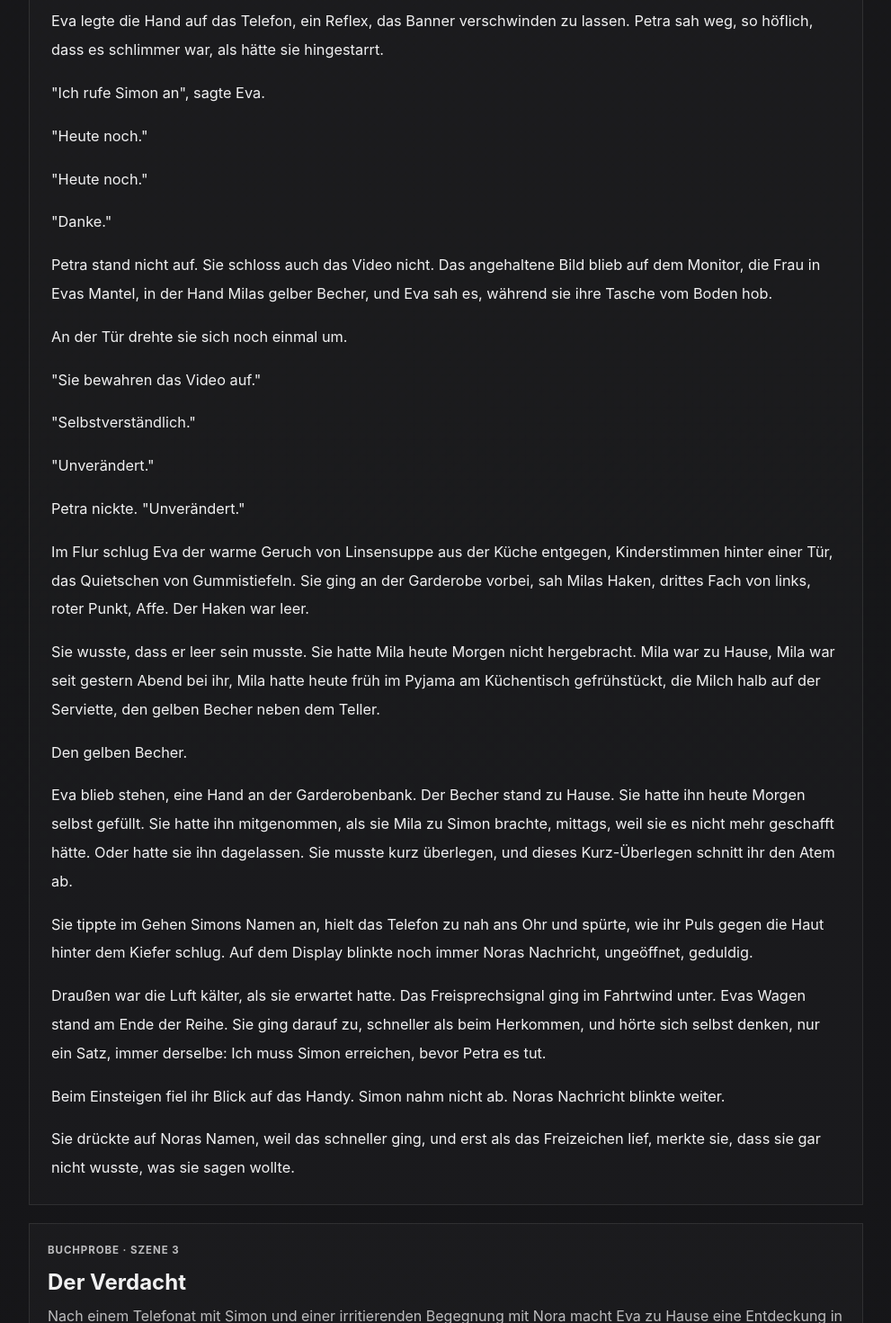
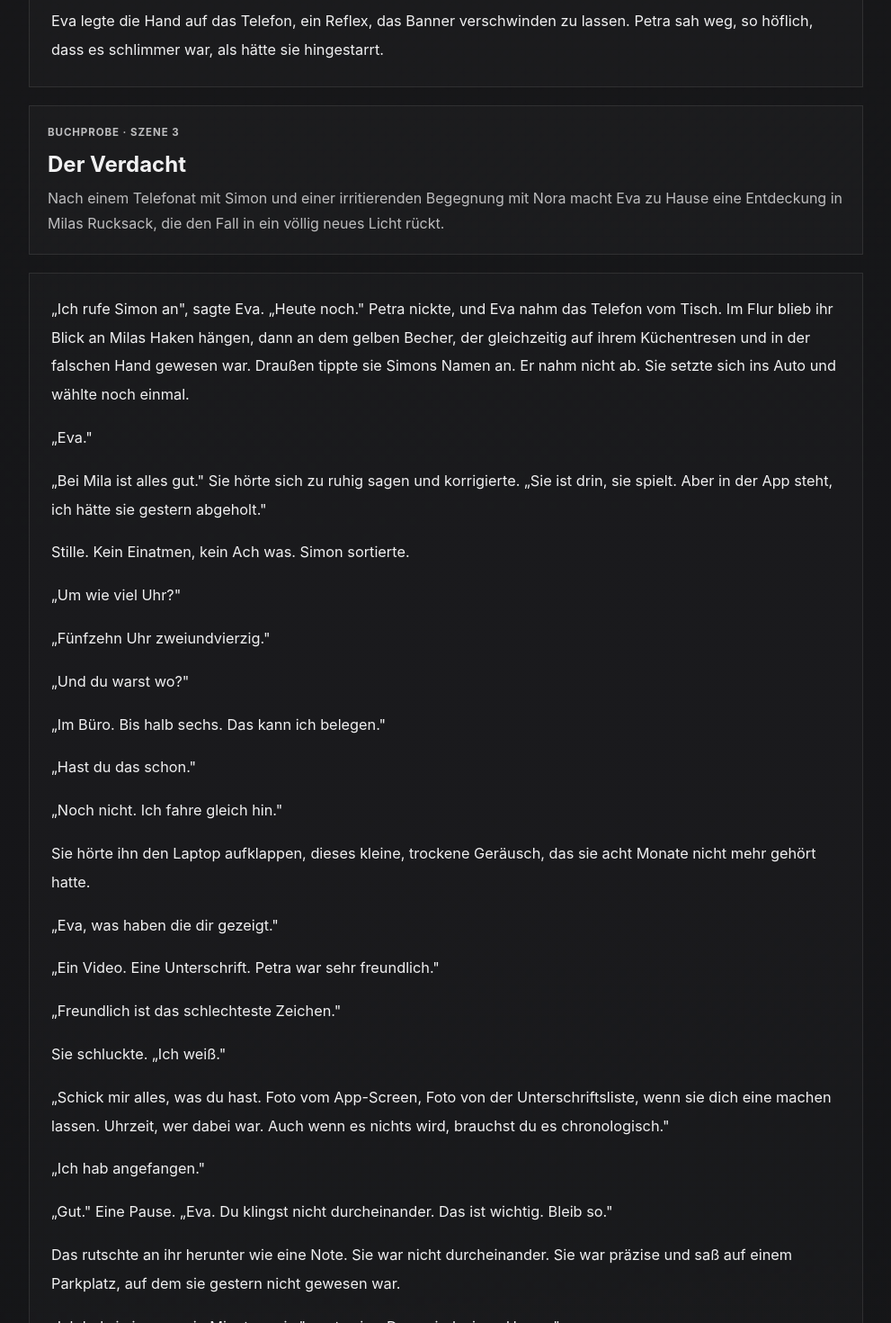
Before and after one commit to KleinDigitalSolutions/EMBER, a Next.js app: page /samples/die-falsche-abholung in a window 1280 px wide. Shown: the part 7760-9230 px from the top of the page at 90% size, without its empty margins (144-1135 px from the left). Built offline with nearby package versions, Linux system fonts and the light colour scheme.

Commit message:
piepline anpasuung

```diff
--- a/app/samples/die-falsche-abholung/page.tsx
+++ b/app/samples/die-falsche-abholung/page.tsx
@@ -101,29 +101,11 @@ const sceneTwoParagraphs = [
   "\"Ich möchte, dass du Simon informierst, bevor wir es müssen.\"",
   "Im selben Moment vibrierte Evas Handy auf dem Tisch. Sie hatte es nicht bewusst dorthin gelegt. Der Bildschirm hellte sich auf, ein Banner zog sich über das Display, oben, lesbar für beide, ob man wollte oder nicht.",
   "*Nora: Alles okay bei euch? Hab Mila heute Mittag im Hof gehört, war kurz unsicher, ob ich rüberkomme. Melde dich.*",
-  "Eva legte die Hand auf das Telefon, ein Reflex, das Banner verschwinden zu lassen. Petra sah weg, so höflich, dass es schlimmer war, als hätte sie hingestarrt.",
-  "\"Ich rufe Simon an\", sagte Eva.",
-  "\"Heute noch.\"",
-  "\"Heute noch.\"",
-  "\"Danke.\"",
-  "Petra stand nicht auf. Sie schloss auch das Video nicht. Das angehaltene Bild blieb auf dem Monitor, die Frau in Evas Mantel, in der Hand Milas gelber Becher, und Eva sah es, während sie ihre Tasche vom Boden hob.",
-  "An der Tür drehte sie sich noch einmal um.",
-  "\"Sie bewahren das Video auf.\"",
-  "\"Selbstverständlich.\"",
-  "\"Unverändert.\"",
-  "Petra nickte. \"Unverändert.\"",
-  "Im Flur schlug Eva der warme Geruch von Linsensuppe aus der Küche entgegen, Kinderstimmen hinter einer Tür, das Quietschen von Gummistiefeln. Sie ging an der Garderobe vorbei, sah Milas Haken, drittes Fach von links, roter Punkt, Affe. Der Haken war leer.",
-  "Sie wusste, dass er leer sein musste. Sie hatte Mila heute Morgen nicht hergebracht. Mila war zu Hause, Mila war seit gestern Abend bei ihr, Mila hatte heute früh im Pyjama am Küchentisch gefrühstückt, die Milch halb auf der Serviette, den gelben Becher neben dem Teller.",
-  "Den gelben Becher.",
-  "Eva blieb stehen, eine Hand an der Garderobenbank. Der Becher stand zu Hause. Sie hatte ihn heute Morgen selbst gefüllt. Sie hatte ihn mitgenommen, als sie Mila zu Simon brachte, mittags, weil sie es nicht mehr geschafft hätte. Oder hatte sie ihn dagelassen. Sie musste kurz überlegen, und dieses Kurz-Überlegen schnitt ihr den Atem ab.",
-  "Sie tippte im Gehen Simons Namen an, hielt das Telefon zu nah ans Ohr und spürte, wie ihr Puls gegen die Haut hinter dem Kiefer schlug. Auf dem Display blinkte noch immer Noras Nachricht, ungeöffnet, geduldig.",
-  "Draußen war die Luft kälter, als sie erwartet hatte. Das Freisprechsignal ging im Fahrtwind unter. Evas Wagen stand am Ende der Reihe. Sie ging darauf zu, schneller als beim Herkommen, und hörte sich selbst denken, nur ein Satz, immer derselbe: Ich muss Simon erreichen, bevor Petra es tut.",
-  "Beim Einsteigen fiel ihr Blick auf das Handy. Simon nahm nicht ab. Noras Nachricht blinkte weiter.",
-  "Sie drückte auf Noras Namen, weil das schneller ging, und erst als das Freizeichen lief, merkte sie, dass sie gar nicht wusste, was sie sagen wollte."
+  "Eva legte die Hand auf das Telefon, ein Reflex, das Banner verschwinden zu lassen. Petra sah weg, so höflich, dass es schlimmer war, als hätte sie hingestarrt."
 ];
 
 const sceneThreeParagraphs = [
-  "Eva saß im Wagen, die Tür einen Spalt offen, den Schlüssel in der Hand, ohne ihn ins Schloss zu stecken. Auf dem Display stand Simons Name, bevor sie ihn gewählt hatte. Sie hatte ihn nur angetippt.",
+  "„Ich rufe Simon an\", sagte Eva. „Heute noch.\" Petra nickte, und Eva nahm das Telefon vom Tisch. Im Flur blieb ihr Blick an Milas Haken hängen, dann an dem gelben Becher, der gleichzeitig auf ihrem Küchentresen und in der falschen Hand gewesen war. Draußen tippte sie Simons Namen an. Er nahm nicht ab. Sie setzte sich ins Auto und wählte noch einmal.",
   "„Eva.\"",
   "„Bei Mila ist alles gut.\" Sie hörte sich zu ruhig sagen und korrigierte. „Sie ist drin, sie spielt. Aber in der App steht, ich hätte sie gestern abgeholt.\"",
   "Stille. Kein Einatmen, kein Ach was. Simon sortierte.",
@@ -165,9 +147,9 @@ const sceneThreeParagraphs = [
   "„Sie haben Video.\"",
   "„Das ist ja absurd. Hör zu, ich mach dir Tee, ich nehm die Wäsche aus dem Hof, ich hol nachher Brot mit, damit du nicht nochmal raus musst. Ich bin einfach da, wenn du kommst, ja?\"",
   "„Das musst du nicht —\"",
-  "„Ich weiß. Ich will.\" Ein kurzes Lachen, das nicht unpassend war, nur schnell. „Eva. Dass jemand behauptet, du hättest Mila um fünfzehn Uhr zweiundvierzig abgeholt, wo du nachweislich im Büro warst, das ist nicht dein Problem, das ist deren Problem. Das kriegen wir sortiert.\"",
+  "„Ich weiß. Ich will.\" Ein kurzes Lachen, das nicht unpassend war, nur schnell. „Eva. Dass jemand behauptet, du hättest Mila gestern schon abgeholt, wo du doch im Büro warst, das ist nicht dein Problem, das ist deren Problem. Das kriegen wir sortiert.\"",
   "Eva hielt das Telefon fester.",
-  "Sie ging die letzten zehn Sekunden durch. Problem mit der App. Gestern. Video. Nein. Sie hatte keine Uhrzeit gesagt. Sie war sicher.",
+  "Sie ging die letzten zehn Sekunden durch. Problem mit der App. Gestern. Video. Nein. Sie hatte nicht gesagt, dass sie im Büro gewesen war. Sie war sicher.",
   "Sie war sicher.",
   "„Eva?\"",
   "„Ja. Ich — ja. Ich komm jetzt los.\"",
@@ -357,27 +339,11 @@ const sceneSixParagraphs = [
   "Eva stellte die Tüte ab. Die Milch kippte auf die Seite. Sie ließ sie liegen.",
   "„Dann frag zu Ende.\"",
   "„Ich habe gefragt.\"",
-  "Sie legte auf, bevor sie etwas sagte, das er später zitieren könnte.",
-  "Oben in der Wohnung stand Milas Rucksack im Flur, wo sie ihn am Morgen abgestellt hatte. Der Inhalator lag in der Seitentasche, halb voll, wie gestern, wie vorgestern. Eva nahm ihn heraus und hielt ihn in der Hand. Das Plastik war kühl. Das Etikett war ihres.",
-  "Sie ging in die Küche, legte den Inhalator auf den Tisch, daneben ihren Kalender, daneben das Handy. Drei Dinge, die ihr gehörten.",
-  "Sie nahm einen Stift und schrieb auf die Rückseite eines Kassenzettels: *14:07 Praxis. 16:30 Supermarkt. Jacke Sterne. Zopf.* Ihre Hand war ruhig.",
-  "Das Handy lag stumm neben dem Kalender. Simon rief nicht zurück.",
-  "Sie bückte sich noch einmal in den Flur, holte die Tüte, stellte die Milch zurück in den Kühlschrank und legte den Bon zu den anderen Zetteln.",
-  "Im Wohnzimmer klingelte das Festnetz. Sie ließ es dreimal klingeln, bevor sie abnahm.",
-  "„Berger.\"",
-  "„Frau Berger, entschuldigen Sie die Störung, hier ist noch einmal die Praxis.\" Dieselbe Stimme wie vorhin. „Ihr Mann hat angerufen. Ich wollte nur sichergehen, was jetzt mit dem Termin ist. Donnerstag oder morgen.\"",
-  "Eva stand mit dem Hörer in der Hand und sah auf den Kalender auf dem Küchentisch, auf die zweimal unterstrichene Zehn.",
-  "„Lassen Sie ihn auf Donnerstag\", sagte sie. „Bitte markieren Sie in der Akte, dass die Verschiebung nicht von mir kam.\"",
-  "„Frau Berger, das kann ich so nicht —\"",
-  "„Dann schreiben Sie daneben: *Patientin bestreitet den gestrigen Anruf.* Mit Datum.\"",
-  "Schweigen. Dann Tastenklicken, langsamer als vorher.",
-  "„Ich habe es notiert.\"",
-  "„Danke.\"",
-  "Auf dem Küchentisch lagen der Inhalator, der Kalender, das Handy und vier Zettel. Eva setzte sich, zog ein leeres Blatt heran und schrieb nur das Datum. Darunter: *14:07 Praxis. 16:30 Supermarkt. Jacke mit Sternen. Zopf schief.* Dann hielt sie inne.",
-  "Unter der letzten Zeile blieb mehr leerer Platz, als auf die Seite passte."
+  "Sie legte auf, bevor sie etwas sagte, das er später zitieren könnte."
 ];
 
 const sceneSevenParagraphs = [
+  `Das Festnetz klingelte, als sie die Milch noch nicht wieder in den Kühlschrank gestellt hatte. Die Praxis wollte nach Simons Rückruf wissen, ob der Termin nun Donnerstag bleiben solle. Eva zwang die Helferin, in der Akte zu notieren, dass die Verschiebung nicht von ihr gekommen war. Danach legte sie Inhalator, Kalender und den Bon nebeneinander auf den Küchentisch, schrieb das Datum auf ein leeres Blatt und fuhr zu Simon, bevor die Tinte ganz trocken war.`,
   `Eva drückte zweimal, obwohl sie wusste, dass einmal reichte. Die Tür ging auf, bevor der Summer ganz verstummt war.`,
   `Simon stand im Flur, die Ärmel hochgeschlagen, ein Geschirrtuch über der Schulter. Hinter ihm roch es nach angebratenen Zwiebeln und warmem Öl.`,
   `„Komm rein."`,
@@ -718,14 +684,7 @@ const sceneTwelveParagraphs = [
   `Dienstag. Sieben Uhr achtundzwanzig.`,
   `Darunter: Simon schlägt vor, dass Nora bei Engpässen Bring- und Holwege übernimmt. Ich lehne ab. Er sagt zu, diese Woche bei der alten Regelung zu bleiben und es Nora heute direkt zu sagen.`,
   `Darunter, in einer zweiten Zeile, kleiner: Mila nennt Montage mit Nora „Nora-Montag". Stand mir nicht bekannt.`,
-  `Sie sah auf das Wort, das sie nicht gekannt hatte, und unterstrich es einmal.`,
-  `Oben im ersten Stock, auf der anderen Hofseite, hörte sie eine Tür gehen. Schritte auf Treppenstufen, ruhig, nicht eilig. Die Hoftür unten klickte. Noras Stimme, freundlich, gedämpft, zu einer Nachbarin, die offenbar gerade ihren Hund hinausließ.`,
-  `„Guten Morgen, Frau Kettler. Nein, heute früh raus. Ich hol nachher nur was für Mila aus der Drogerie, die Kleine braucht Pflaster."`,
-  `Eva stand in der Küche, das Blatt in der Hand, und wartete, bis die Stimme weiter weg war.`,
-  `Mila hatte keine offene Stelle. Sie hatte gestern Abend ihre Beine nachgesehen, Knie, Schienbeine, Füße, wie immer nach dem Baden.`,
-  `Sie schrieb eine dritte Zeile auf das Blatt.`,
-  `Sieben Uhr einunddreißig. Nora im Hof. Sagt, sie kauft Pflaster für Mila.`,
-  `Dann legte sie den Stift ordentlich daneben, so, dass er parallel zur Kante lag, und ging zurück zur Tür, um nachzusehen, welchen Weg Nora nahm.`
+  `Sie sah auf das Wort, das sie nicht gekannt hatte, und unterstrich es einmal.`
 ];
 
 const sceneThirteenParagraphs = [
@@ -914,8 +873,6 @@ const sceneSixteenParagraphs = [
   `„Kommst du nachher rüber? Sie will dir den Zahn zeigen, der wackelt."`,
   `„Ich komme nachher rüber."`,
   `Er blieb noch einen Moment in der Leitung, als wolle er etwas sagen. Dann legte er auf.`,
-  `Eva drehte das Telefon um, öffnete den Chat mit Simon und scrollte nach oben. Das Bild von Nora lag dort, von Simon weitergeleitet, um 12:14. Darüber, auf der Linie des Weitergeleiteten, der Hinweis *von Nora Seidel*. Sein *Danke* an Nora sah sie nicht, das stand in einem anderen Chat, in den sie keinen Einblick hatte. Sie wusste nur, dass es existierte, weil er es gesagt hatte.`,
-  `Sie schloss das Fenster und schob das Telefon bis an die Kante der Tischplatte.`,
   `Den Nachmittag über bearbeitete sie Rechnungen, die keiner Bearbeitung bedurften. Zweimal öffnete sie die Kita-App und schloss sie wieder. Die App zeigte für Montag kein Abholprotokoll an, weil sie nicht die abholende Person war, und sie hatte in acht Monaten nicht gelernt, das nicht persönlich zu nehmen.`,
   `Um halb sechs stand sie in Simons Flur. Mila hing an ihrem Bein, roch nach Kita und nach dem Shampoo, das Simon benutzte, und zeigte den wackelnden Zahn, indem sie ihn mit der Zunge hin und her schob, bis Eva lachte. Eva kniete in der Garderobe, damit die Arme ihrer Tochter um ihren Hals passten, und hielt so lange still, wie Mila es zuließ.`,
   `Simon kam aus der Küche, Geschirrtuch über der Schulter, Telefon in der Hand. „Ich hab Petra zurückgerufen wegen des Elternabends, die wollte wissen, ob —" Er hielt das Telefon hoch, um ihr den Termin zu zeigen, und wischte in der Kontaktliste ein Stück nach unten.`,
```
Also changed, not shown: 1 other file (tests, documents, lock files or other folders).
